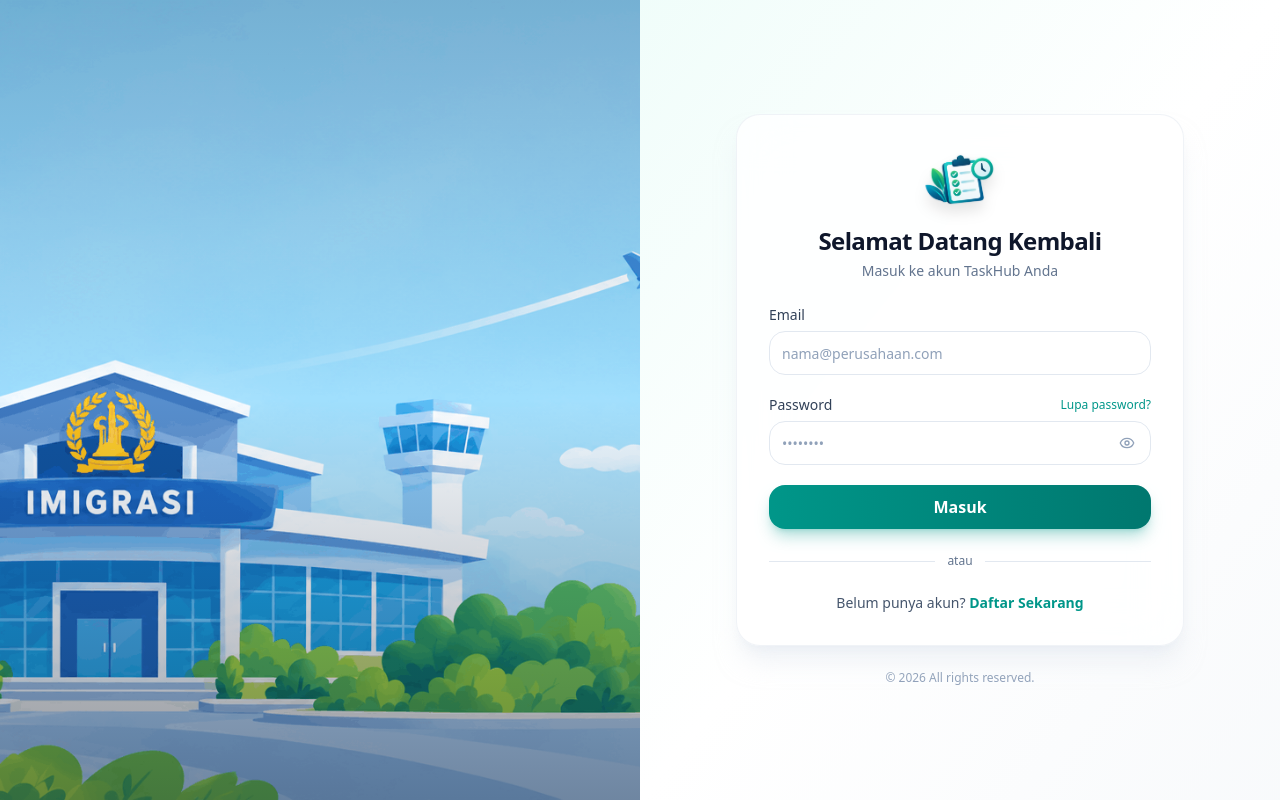
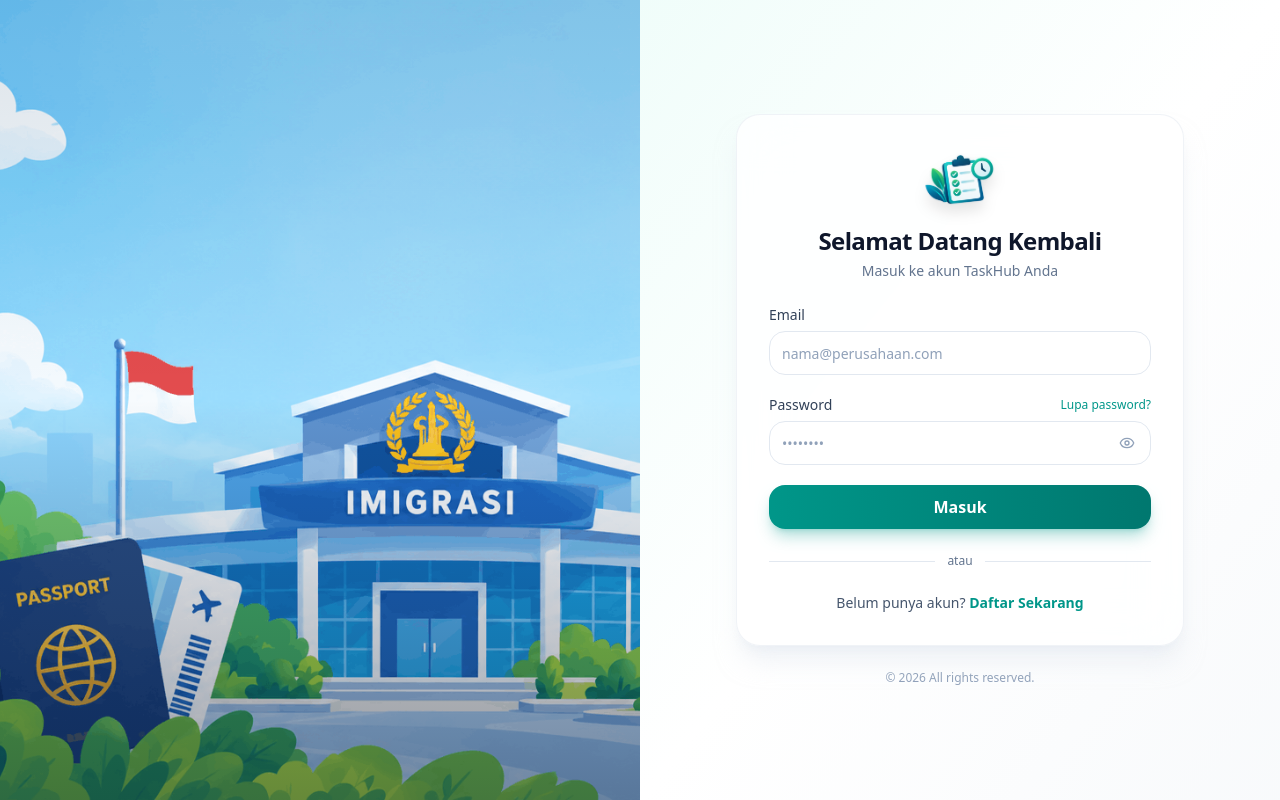
Before and after one commit to sabenihcode/taskhub, a Next.js app: page /login in a window 1280 px wide. Built offline with nearby package versions, Linux system fonts and the light colour scheme; no server answers.

Commit message:
Update BackgroundIllustration.tsx

```diff
--- a/src/components/BackgroundIllustration.tsx
+++ b/src/components/BackgroundIllustration.tsx
@@ -1,27 +1,25 @@
 import Image from "next/image";
 
 interface BackgroundIllustrationProps {
-  className?: string;
   src?: string;
 }
 
 export function BackgroundIllustration({
-  className = "",
   src = "/login-bg.png",
 }: BackgroundIllustrationProps) {
   return (
-    <div className={`absolute inset-0 overflow-hidden ${className}`}>
+    <div className="fixed inset-0 -z-10 overflow-hidden">
       <Image
         src={src}
         alt="Login background"
         fill
         priority
-        sizes="(min-width: 1024px) 50vw, 100vw"
+        sizes="100vw"
         className="object-cover object-center"
         quality={85}
       />
-      {/* Overlay agar teks/konten di atas gambar terbaca jelas */}
-      <div className="absolute inset-0 bg-gradient-to-b from-slate-900/20 via-transparent to-slate-900/40 pointer-events-none" />
+      {/* Overlay agar teks form tetap mudah dibaca */}
+      <div className="absolute inset-0 bg-gradient-to-b from-slate-900/10 via-transparent to-slate-900/40" />
     </div>
   );
 }
```
